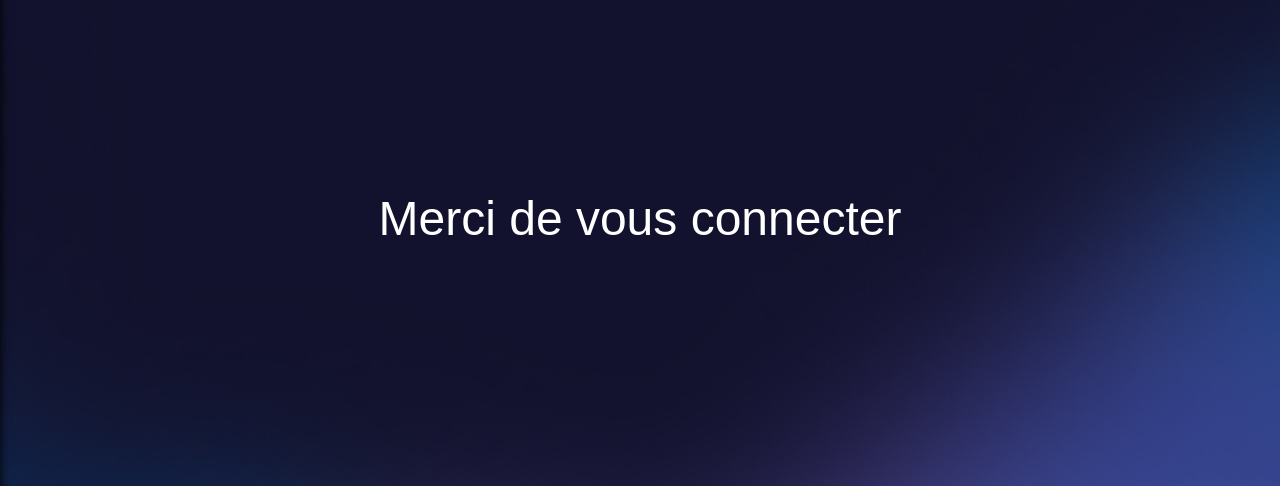
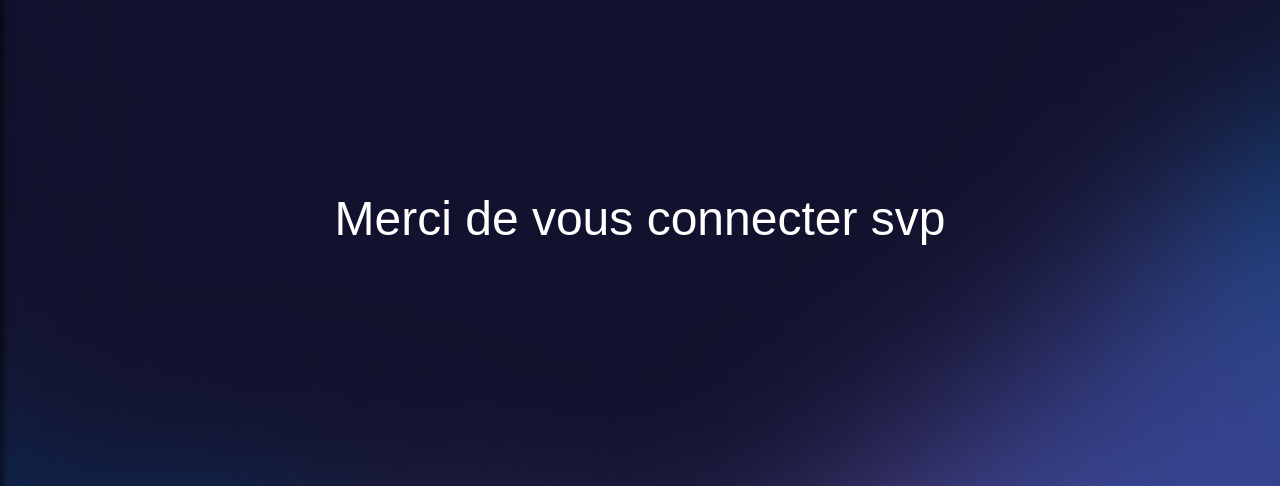
Before and after one commit to Antoine2596/The-EYAA-Project, a Django app: page / in a window 1280 px wide. Shown: the part 155-641 px from the top of the page. Run offline with Django 5.2, Linux system fonts and the light colour scheme.

```diff
--- a/core/templates/core/non_connecte.html
+++ b/core/templates/core/non_connecte.html
@@ -8,5 +8,5 @@ Accueil - EYAA
 {% block content %}
 
 
-<div class = "titre_non_connecté">Merci de vous connecter</div>
+<div class = "titre_non_connecté">Merci de vous connecter svp</div>
 {% endblock %}
```
